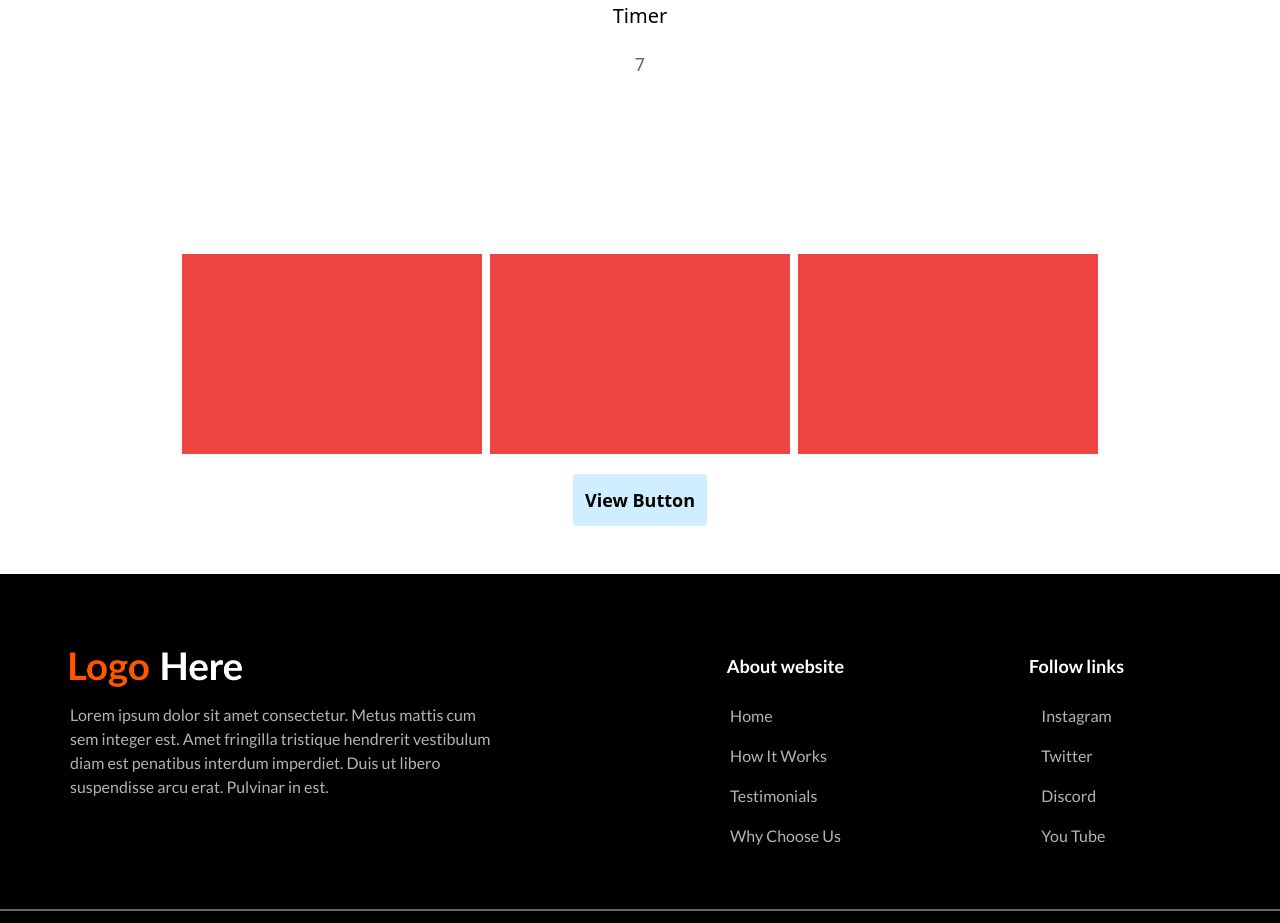
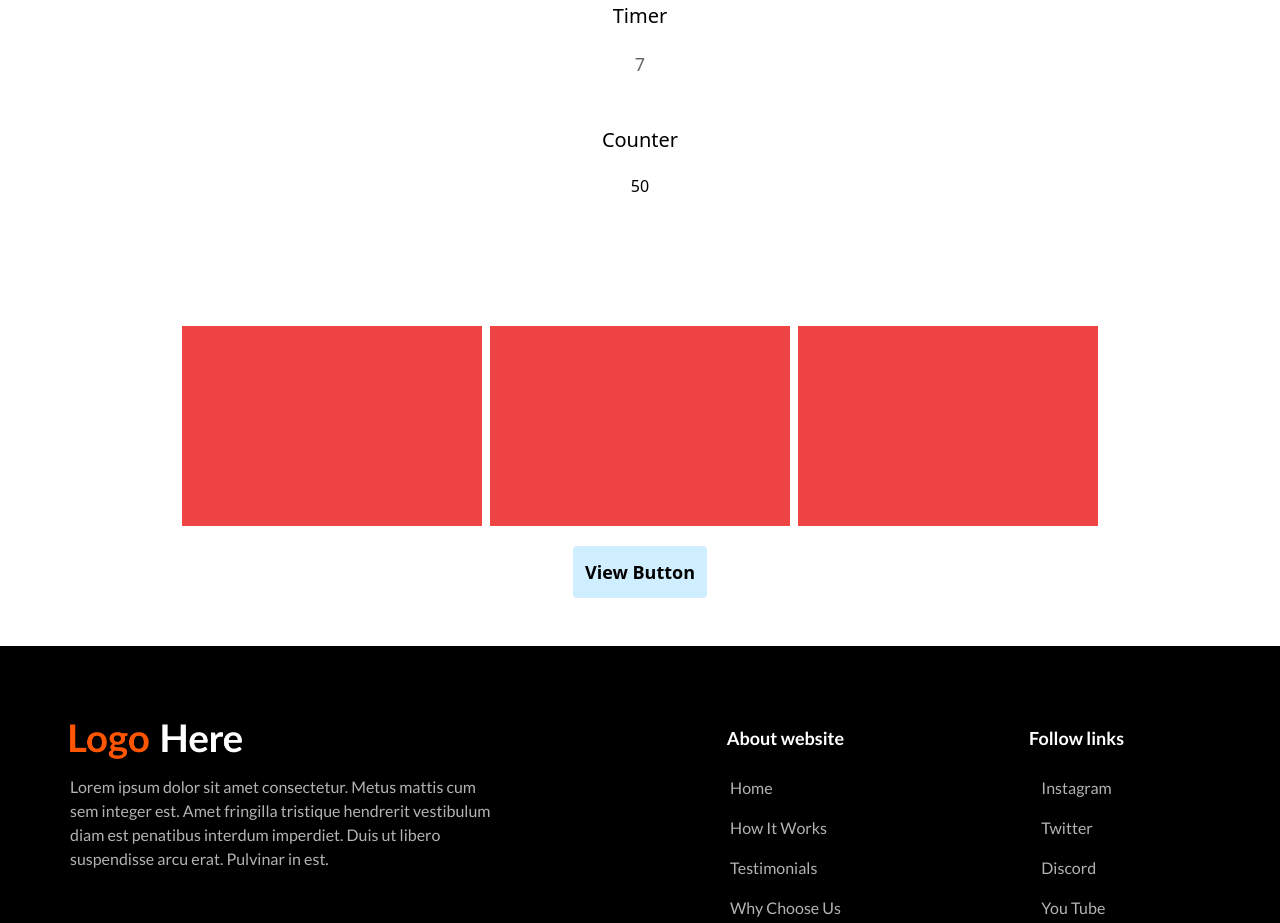
Before and after one commit to Seema-476/homepage-react, a React (Create React App) app: page / in a window 1280 px wide. Shown: the part 2200-3123 px from the top of the page. Built offline with nearby package versions, Linux system fonts and the light colour scheme.

Commit message:
counter done

```diff
--- /dev/null
+++ b/src/common/CounterPractice.jsx
@@ -0,0 +1,27 @@
+import React, { useState } from 'react'
+import CountUp from 'react-countup'
+import ReactVisibilitySensor from 'react-visibility-sensor'
+
+const CounterPractice = () => {
+    const [ value,setView] = useState(0)
+    function onVisible(count) {
+        if (count) {
+            setView(true)
+        }
+    }
+    return (
+        <div>
+            <div className='container'>
+                <p className='font-medium text-xl text-center'>Counter</p>
+                <div className='text-center pt-5'>
+                    <ReactVisibilitySensor onChange={onVisible}>
+                        <CountUp start={0} end={50} delay={1}>
+                        </CountUp>
+                  </ReactVisibilitySensor>
+               </div>
+            </div>
+        </div>
+    )
+}
+
+export default CounterPractice
--- a/src/common/HooksPractice.jsx
+++ b/src/common/HooksPractice.jsx
@@ -29,8 +29,6 @@ const HooksPractice = () => {
           <p className='font-medium text-black text-xl pb-5'>Timer</p>
           <p className='text-lg text-black opacity-60'>{count}</p>
         </div>
-
-
       </div>
     </div>
   )
--- a/src/components/view/Home.jsx
+++ b/src/components/view/Home.jsx
@@ -7,6 +7,7 @@ import EmailjsPractice from '../../common/EmailjsPractice'
 import AnimationKeyFrame from '../../common/AnimationKeyFrame'
 import Cards from '../../common/Cards'
 import HooksPractice from '../../common/HooksPractice'
+import CounterPractice from '../../common/CounterPractice'
 
 
 const Home = () => {
@@ -18,6 +19,7 @@ const Home = () => {
             <EmailjsPractice />
             <AnimationKeyFrame />
             <HooksPractice />
+            <CounterPractice/>
             <Cards/>
             <Footer />
            </>
```
